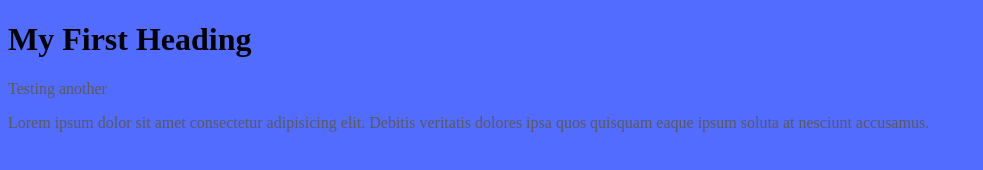
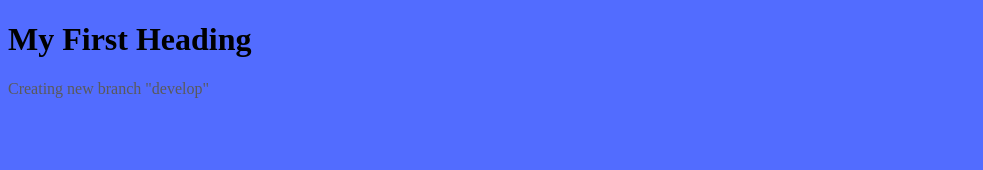
Before and after one commit to CodeCrashher/git_test, a plain HTML site: page index.html in a window 1280 px wide. Shown: the whole page, without its empty margins (0-983 px from the left). Drawn offline with Linux system fonts and the light colour scheme; files that its build step writes are made by us from their sources.

Commit message:
new branch

```diff
--- a/index.html
+++ b/index.html
@@ -7,8 +7,6 @@
 <body>
 
 <h1>My First Heading</h1>
-<p>Testing another</p>
-<p>Lorem ipsum dolor sit amet consectetur adipisicing elit. Debitis veritatis dolores ipsa quos quisquam eaque ipsum soluta at nesciunt accusamus.</p>
-
+<p>Creating new branch "develop"</p>
 </body>
 </html>
```
